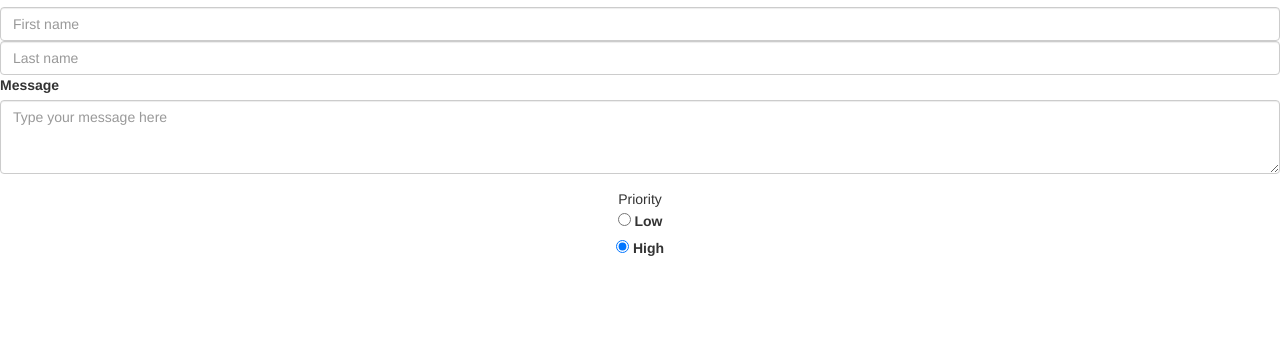
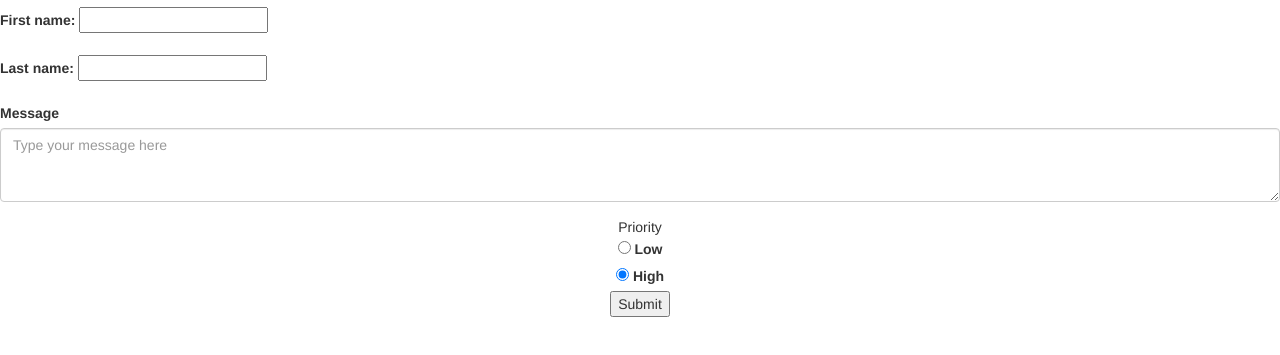
Before and after one commit to Shaught2022/Shaught2022.github.io, a plain HTML site: page contact.html in a window 1280 px wide. Shown: the part 113-468 px from the top of the page. Drawn offline with nearby package versions, Linux system fonts and the light colour scheme.

Commit message:
Updated Contact page for results.html

```diff
--- a/contact.html
+++ b/contact.html
@@ -24,16 +24,11 @@
       <div class="text-center">
         <h1 class="mb-3">Contact Me</h1>
       </div>
-      <form>
-        <div class="form-row">
-          <div class="col">
-            <input type="text" class="form-control" placeholder="First name">
-          </div>
-          <div class="col">
-            <input type="text" class="form-control" placeholder="Last name">
-          </div>
-        </div>
-      </form>
+      <form action="/results.html">
+        <label for="fname">First name:</label>
+        <input type="text" id="fname" name="fname"><br><br>
+        <label for="lname">Last name:</label>
+        <input type="text" id="lname" name="lname"><br><br>
         <div class="form-group shadow-textarea">
           <label for="exampleFormControlTextarea6">Message</label>
           <textarea class="form-control z-depth-1" id="exampleFormControlTextarea6" rows="3" placeholder="Type your message here"></textarea>
@@ -41,17 +36,19 @@
         <div class = "text-center"
           <h3>Priority</h3>
         <div class="form-check">
-        <input class="form-check-input" type="radio" name="flexRadioDefault" id="flexRadioDefault1">
+          <input class="form-check-input" type="radio" name="Priority" id="Low">
           <label class="form-check-label" for="flexRadioDefault1">
             Low
           </label>
         <div class="form-check">
-        <input class="form-check-input" type="radio" name="flexRadioDefault" id="flexRadioDefault2" checked>
+          <input class="form-check-input" type="radio" name="Priority" id="High" checked>
           <label class="form-check-label" for="flexRadioDefault2">
             High
           </label>
           </div>
           </div>
+          <input type="submit" value="Submit">
+      </form>
       </div>
 </head>
 <body>
```
Lines whose indentation alone changed are shown as unchanged.
